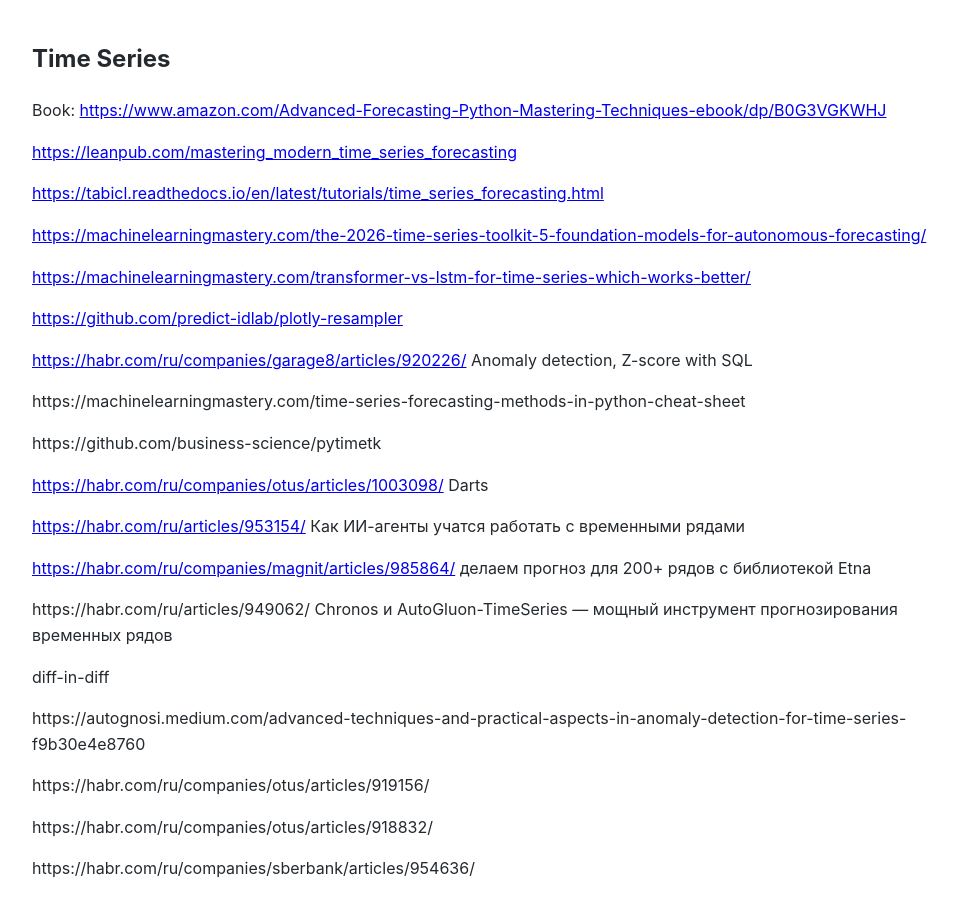
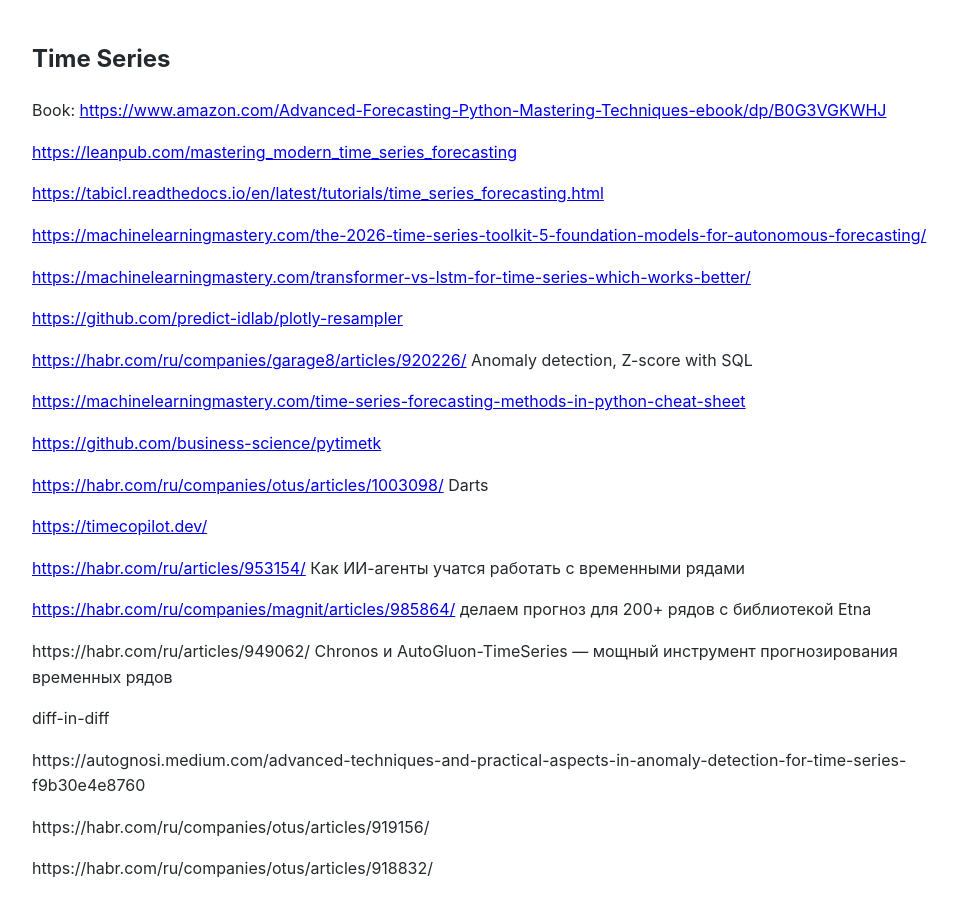
Before and after one commit to Michael-Lubinsky/michael-lubinsky.github.com, a Jekyll site: the page built from timeseries/timeseries.md, in a window 1280 px wide and 900 px high. Shown: the whole window, without its empty margins (158-1115 px from the left). Built offline with Jekyll 4.4.1, drawn with Linux system fonts in a browser that asks for light colours; our own code applies the rules of GitHub Pages for plain Markdown files.

Commit message:
Update timeseries.md

```diff
--- a/timeseries/timeseries.md
+++ b/timeseries/timeseries.md
@@ -13,11 +13,13 @@
 
 <https://habr.com/ru/companies/garage8/articles/920226/> Anomaly detection, Z-score with SQL
 
-https://machinelearningmastery.com/time-series-forecasting-methods-in-python-cheat-sheet
+<https://machinelearningmastery.com/time-series-forecasting-methods-in-python-cheat-sheet>
 
-https://github.com/business-science/pytimetk
+<https://github.com/business-science/pytimetk>
 
 <https://habr.com/ru/companies/otus/articles/1003098/>  Darts
+
+<https://timecopilot.dev/>
 
 <https://habr.com/ru/articles/953154/>  Как ИИ-агенты учатся работать с временными рядами
 
```
